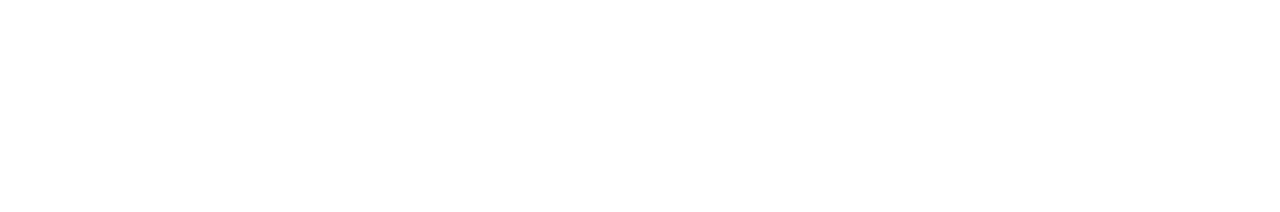
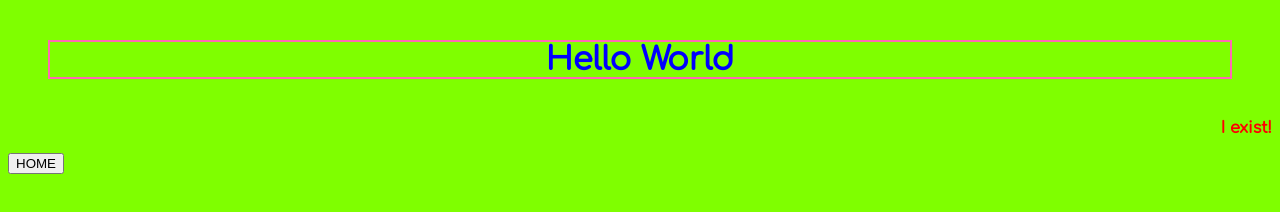
Before and after one commit to ActuallyNull/RealNullandVoid.github.io, a plain HTML site: page index.html in a window 1280 px wide. Drawn offline with Linux system fonts and the light colour scheme.

Commit message:
code is my now hihihiihi

```diff
--- a/index.html
+++ b/index.html
@@ -4,8 +4,13 @@
     <meta charset="UTF-8">
     <meta name="viewport" content="width=device-width, initial-scale=1.0">
     <title>my website</title>
+    <link href='https://fonts.googleapis.com/css?family=Comfortaa' rel='stylesheet'>
+    <link rel="stylesheet" href="styles.css">
+    <link rel="icon" type="image/x-icon" href="favicon.ico">
 </head>
 <body>
-
+    <h1>Hello World</h1>
+    <p><b>I exist!</b></p>
+    <button onclick="window.location.href = 'page.html';">HOME</button>
 </body>
 </html>
--- /dev/null
+++ b/styles.css
@@ -0,0 +1,14 @@
+body {
+    background-color: chartreuse;
+    font-family: Comfortaa;
+  }
+  h1 {
+    color: blue;
+    text-align: center;
+    border: 2px solid hotpink;
+    margin: 40px;
+  }
+  p {
+    color: red;
+    text-align: right;
+  }
```
Also changed, not shown: favicon.ico (added).
